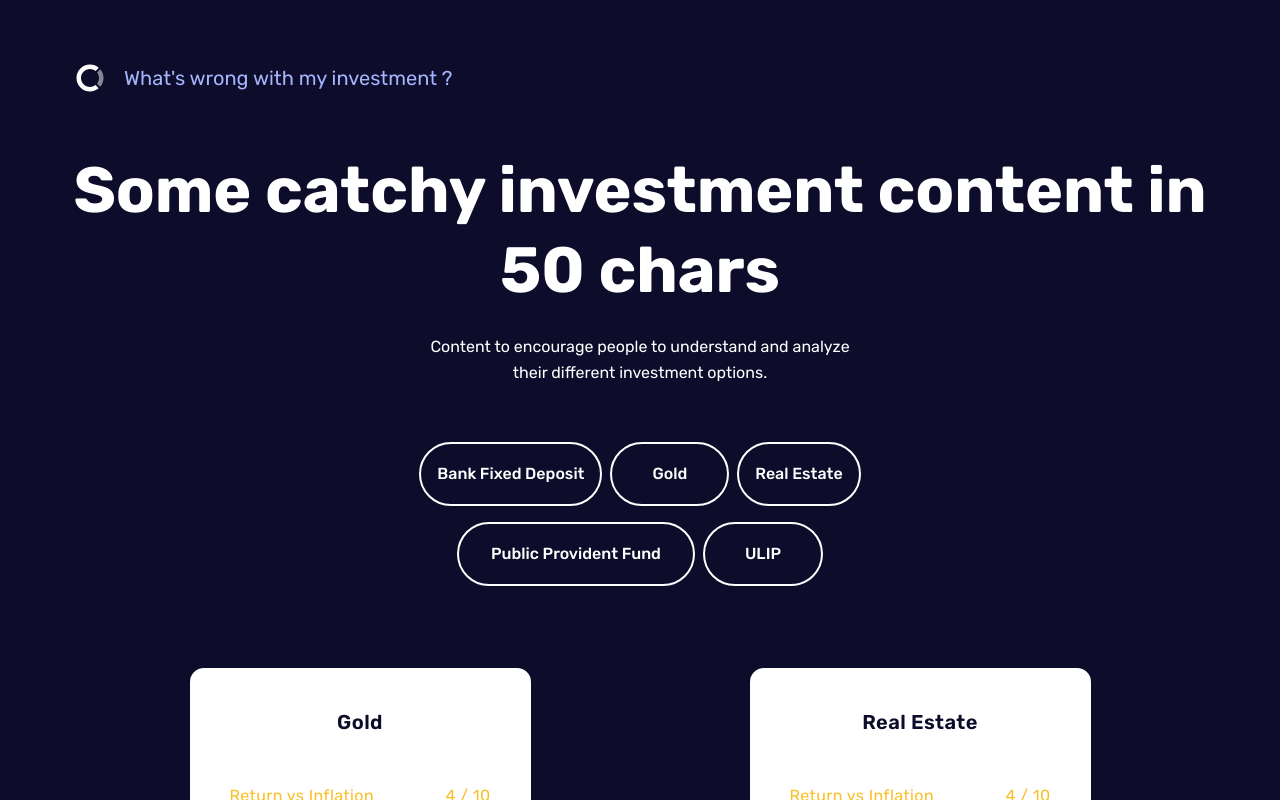
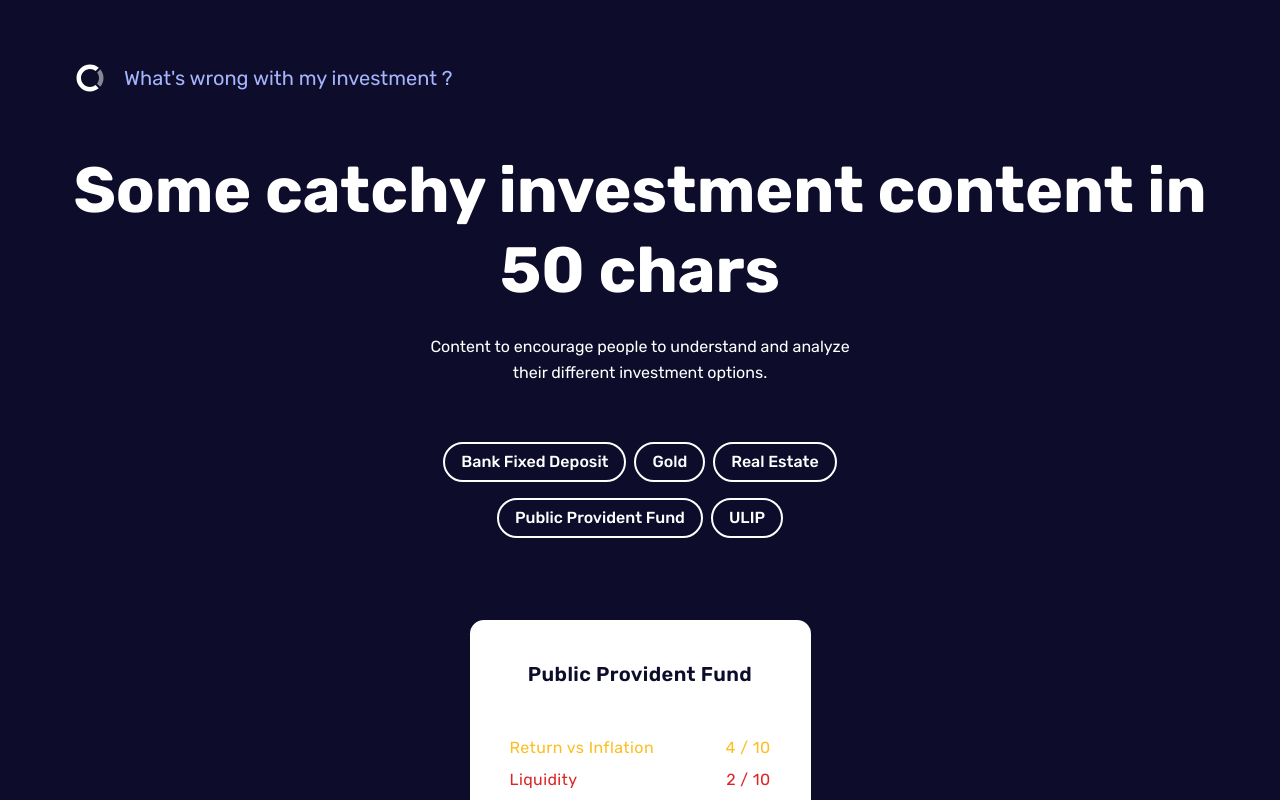
Before and after one commit to Navyashr4/xyz-v4, a React (Create React App) app: page / in a window 1280 px wide. Shown: the top 800 px of the page. Built offline with nearby package versions, Linux system fonts and the light colour scheme; the HTML template or start-up script is replaced by a standard one.

Commit message:
dome pills sizes

```diff
--- a/src/components/DomInvPills.js
+++ b/src/components/DomInvPills.js
@@ -1,65 +1,69 @@
-import React from 'react'
+import React from "react";
 
-function DomInvPills({handleInvTypeApp}) {
+function DomInvPills({ handleInvTypeApp }) {
   return (
     <section className="mt-6">
       <div
         data-aos="fade-down"
         data-aps-delay="700"
-            className="container mx-auto px-6 lg:px-0">
+        className="container mx-auto px-6 lg:px-0"
+      >
         {/* <div className="flex flex-col gap-y-5 items-center"> */}
-              <div className='mx-auto flex gap-x-2 flex-wrap gap-y-4 justify-center lg:max-w-[40%]'>
+        <div className="mx-auto flex gap-x-2 flex-wrap gap-y-4 justify-center max-w-[70%] lg:max-w-[600px]">
           <button
-                    className="btn gap-x-6 text-sm lg:order-0 lg:h-16 lg:text-base text-center
-                    bg-darkblue border-2 border-white hover:bg-blue"
+            className="btnCards flex justify-center text-base lg:max-w-[300px] border-[2px] bg-darkblue
+                    text-white border-white hover:bg-indigo-600 hover:text-white hover:border-indigo-600"
             // data-aos="fade-down"
             // data-aps-delay="700"
-                    onClick={()=>handleInvTypeApp("Bank Fixed Deposit")}
+            onClick={() => handleInvTypeApp("Bank Fixed Deposit")}
           >
             Bank Fixed Deposit
           </button>
           <button
-                    className="btn gap-x-6 px-6 lg:order-1 lg:px-10 text-sm lg:h-16 lg:text-base text-center
-                    bg-darkblue border-2 border-white hover:bg-blue"
+            className="btnCards flex justify-center text-base lg:max-w-[300px] border-[2px] bg-darkblue
+            text-white border-white hover:bg-indigo-600 hover:text-white hover:border-indigo-600"
+            // className="btnCards mt-5 flex justify-center text-base lg:max-w-[300px] border-[1.5px] bg-white
+            // text-indigo-600 border-indigo-600 hover:bg-indigo-600 hover:text-white"
             // data-aos="fade-down"
             // data-aps-delay="700"
-                    onClick={()=>handleInvTypeApp("Gold")}
+            onClick={() => handleInvTypeApp("Gold")}
           >
             Gold
           </button>
           <button
-                    className="order-4 lg:order-4 btn gap-x-6 px-6 lg:px-10 text-sm lg:h-16 lg:text-base text-center
-                    bg-darkblue border-2 border-white hover:bg-blue"
-                    onClick={()=>handleInvTypeApp("ULIP")}
-                >
-                    ULIP
-                </button>
-                <button
-                    className="order-2 lg:order-2 btn gap-x-6 text-sm lg:h-16 lg:text-base text-center
-                    bg-darkblue border-2 border-white hover:bg-blue"
+            className="btnCards flex justify-center text-base lg:max-w-[300px] border-[2px] bg-darkblue
+                    text-white border-white hover:bg-indigo-600 hover:text-white hover:border-indigo-600"
             // data-aos="fade-down"
             // data-aps-delay="700"
-                    onClick={()=>handleInvTypeApp("Real Estate")}
+            onClick={() => handleInvTypeApp("Real Estate")}
           >
             Real Estate
           </button>
+
           <button
-                    className="btn gap-x-6 px-8 lg:order-3 text-sm lg:h-16 lg:text-base text-center
-                    bg-darkblue border-2 border-white hover:bg-blue"
+            className="btnCards flex justify-center text-base lg:max-w-[300px] border-[2px] bg-darkblue
+                    text-white border-white hover:bg-indigo-600 hover:text-white hover:border-indigo-600"
             // data-aos="fade-down"
             // data-aps-delay="700"
-                    onClick={()=>handleInvTypeApp("Public Provident Fund")}
+            onClick={() => handleInvTypeApp("Public Provident Fund")}
           >
             Public Provident Fund
+          </button>
+          <button
+            className="btnCards flex justify-center text-base lg:max-w-[300px] border-[2px] bg-darkblue
+           text-white border-white hover:bg-indigo-600 hover:text-white hover:border-indigo-600"
+            onClick={() => handleInvTypeApp("ULIP")}
+          >
+            ULIP
           </button>
         </div>
       </div>
       {/* </div> */}
     </section>
-  )
+  );
 }
 
-export default DomInvPills
+export default DomInvPills;
 
 // import React from 'react'
 
--- a/src/components/InvCarousel.js
+++ b/src/components/InvCarousel.js
@@ -88,7 +88,7 @@ const InvCarousel = ({ invType}) => {
         },
         tablet: {
           breakpoint: { max: 1024, min: 768 },
-          items: 2,
+          items: 1,
         },
         mobile: {
           breakpoint: { max: 768, min: 0 },
```
Lines whose indentation alone changed are shown as unchanged.
